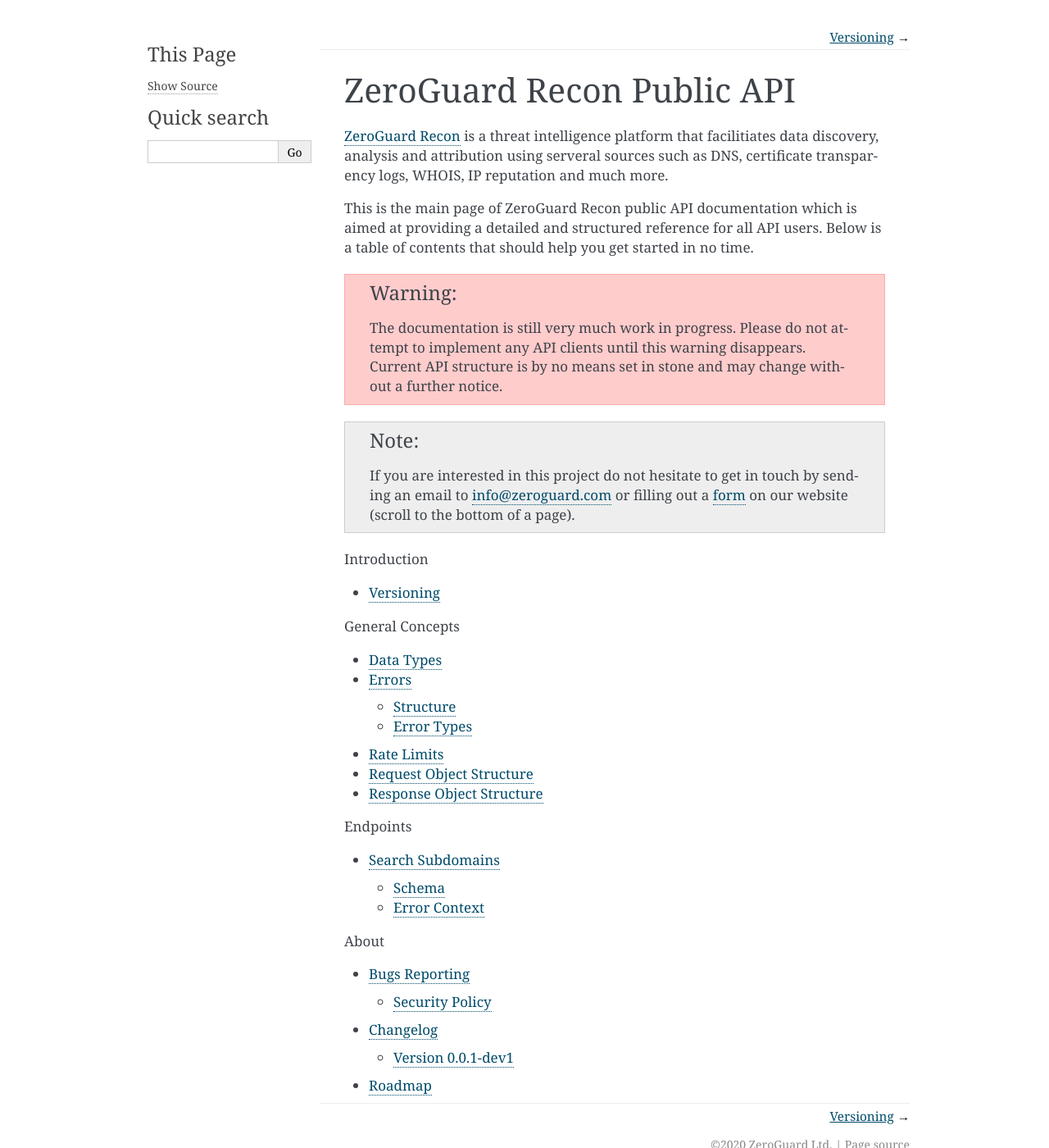
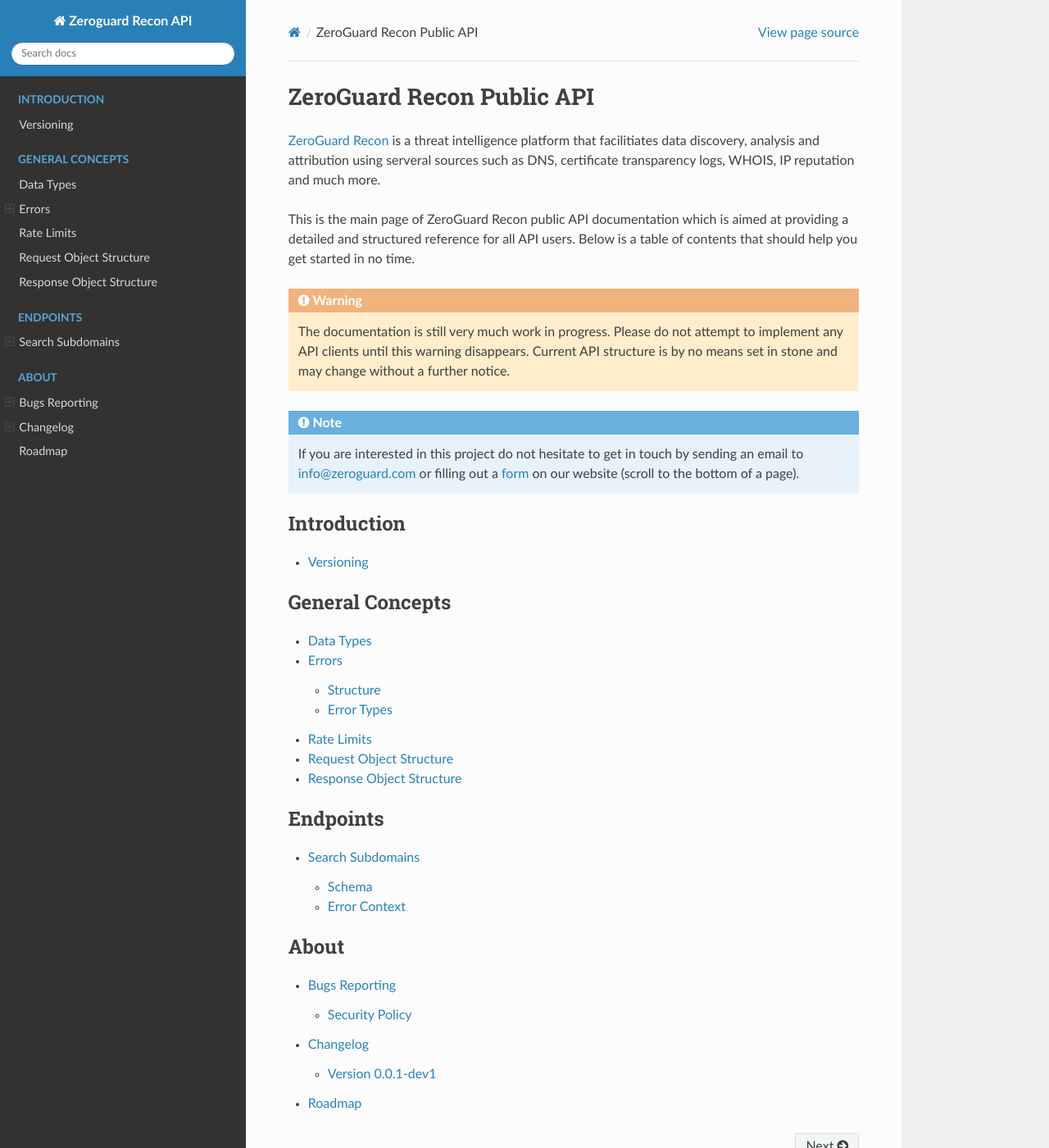
Before and after one commit to zeroguard/zeroguard-api-docs, a Sphinx documentation site: the page built from docs/index.rst, in a window 1280 px wide and 1400 px high. Shown: the whole window at 82% size. Built offline with Sphinx 7.4.7 and the Read the Docs theme 2.0.0, drawn with Linux system fonts in a browser that asks for light colours; some of the changed text lies outside the part shown.

Commit message:
switched to readthedocs theme; fixes

```diff
--- a/docs/concepts/errors.rst
+++ b/docs/concepts/errors.rst
@@ -42,7 +42,7 @@
             "error_description": "Invalid request parameter was specified",
             "error_context": {
                 "received_parameter_name": "foo",
-                "excpected_parameter_names": [
+                "expected_parameter_names": [
                     "bar",
                     "baz"
                 ]
--- a/docs/conf.py
+++ b/docs/conf.py
@@ -40,9 +40,12 @@
 # extensions coming with Sphinx (named 'sphinx.ext.*') or your custom
 # ones.
 extensions = [
+    'notfound.extension',
     'sphinxcontrib.httpdomain',
     'sphinxcontrib.httpexample',
-    'sphinxjsondomain'
+    'sphinx.ext.intersphinx',
+    'sphinxjsondomain',
+    'sphinx_rtd_theme'
 ]
 
 # Add any paths that contain templates here, relative to this directory.
@@ -60,28 +63,40 @@
 ###############################################################################
 # Options for HTML output
 ###############################################################################
+html_show_sphinx = False
+
 # The theme to use for HTML and HTML Help pages.  See the documentation for
 # a list of builtin themes.
-html_theme = 'alabaster'
+html_theme = 'sphinx_rtd_theme'
 html_theme_path = ['.']
 html_theme_options = {
-    'description': (
-        'ZeroGuard Recon threat intelligence platform public API documentation'
-    ),
-    'github_user': 'zeroguard',
-    'github_repo': 'zeroguard-api-docs',
-    'github_banner': False,
-    'github_button': True,
-    'logo': 'logo.jpg',
-    'show_powered_by': False,
-    'show_relbars': True
+    'collapse_navigation': False,
+    'navigation_depth': 2
 }
 
 # Add any paths that contain custom static files (such as style sheets) here,
 # relative to this directory. They are copied after the builtin static files,
 # so a file named "default.css" will overwrite the builtin "default.css".
 html_static_path = ['_static']
-html_show_sphinx = False
+
+# Custom JavaScript goes here
+html_js_files = [
+    'scripts.js'
+]
+
+# CSS styles overrides go here
+html_css_files = [
+    'style.css'
+]
+
+# InterSphinx projects mapping
+intersphinx_mapping = {
+    'python-requests': ('https://requests.readthedocs.io/en/master/', None)
+}
+
+# FIXME: Current logo looks horrible so it is disabled. We do need to add
+# something prettier at some point though.
+#html_logo = 'logo.jpg'
 
 ###############################################################################
 # Extensions configuration
--- a/requirements.txt
+++ b/requirements.txt
@@ -19,6 +19,8 @@
 six==1.14.0
 snowballstemmer==2.0.0
 sphinx-jsondomain==0.0.3
+sphinx-notfound-page==0.4
+sphinx-rtd-theme==0.4.3
 sphinx==1.8.5
 sphinxcontrib-httpdomain==1.7.0
 sphinxcontrib-httpexample==0.10.3
```
Also changed, not shown: docs/_static/scripts.js (added), docs/_static/style.css (added), 2 other files.
